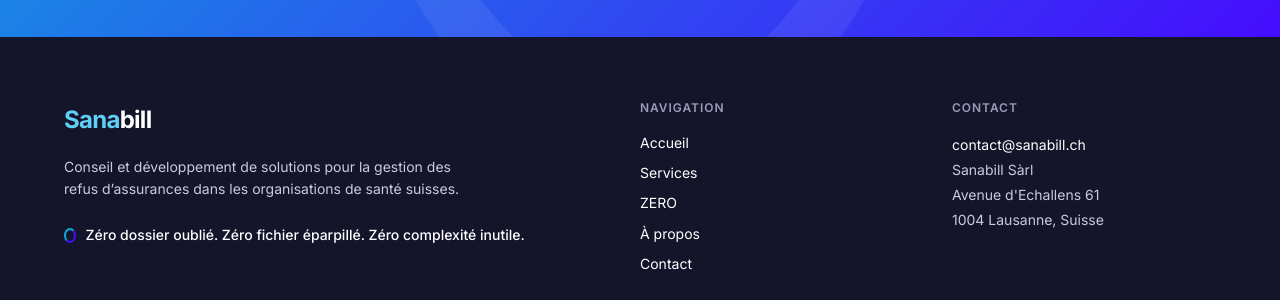
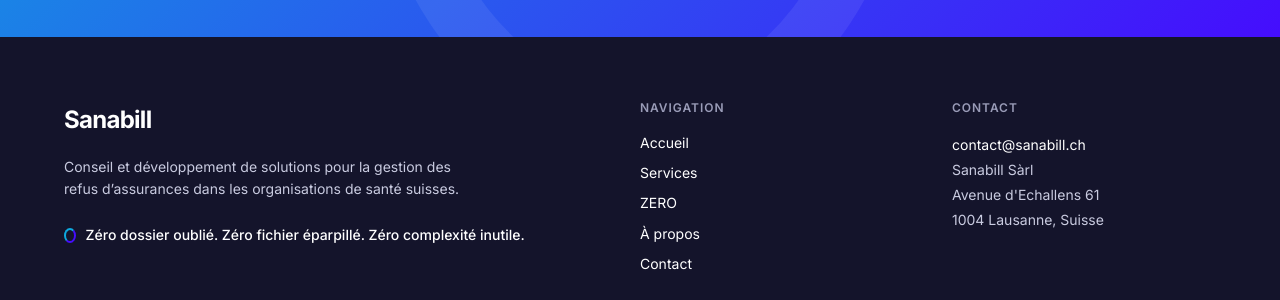
Before and after one commit to loicJubin/sanabill, a Jekyll site: the page built from fr/services.html, in a window 1280 px wide and 1400 px high, scrolled down 3402 px. Shown: the part 1005-1305 px from the top of the window. Built offline with Jekyll 4.4.1, drawn with Linux system fonts in a browser that asks for light colours.

Commit message:
style: Left-to-right reveal of Déroulement and white footer logo
- Services, Déroulement: steps (with their footprints) fade in from
  left to right, 0.3s apart, when the section scrolls into view
- Footer logo in plain white (the violet "bill" would only reach 2.3:1
  on the navy background)

```diff
--- a/_includes/footer.html
+++ b/_includes/footer.html
@@ -3,7 +3,7 @@
 <footer class="footer">
   <div class="container footer__grid">
     <div class="footer__brand">
-      <a href="{{ '/' | relative_url }}" class="logo logo--light" aria-label="Sanabill, accueil">
+      <a href="{{ '/' | relative_url }}" class="logo logo--white" aria-label="Sanabill, accueil">
         <span class="logo__primary">Sana</span><span class="logo__secondary">bill</span>
       </a>
       <p class="footer__tagline">{{ footer.tagline }}</p>
--- a/_includes/services.html
+++ b/_includes/services.html
@@ -42,7 +42,7 @@
 <section class="section section--muted">
   <div class="container">
     {% include section-head.html eyebrow=text.process.eyebrow title=text.process.title %}
-    <ol class="steps steps--path">
+    <ol class="steps steps--path" data-reveal>
       {% for step in text.process.steps %}
         <li class="steps__item">
           <span class="steps__number" aria-hidden="true">0{{ forloop.index }}</span>
--- a/_sass/components/_header.scss
+++ b/_sass/components/_header.scss
@@ -125,11 +125,9 @@
     color: $bill-blue;
   }
 
-  &--light .logo__primary {
-    color: #5fcff5;
-  }
-
-  &--light .logo__secondary {
+  // Footer (dark background): both parts in white
+  &--white .logo__primary,
+  &--white .logo__secondary {
     color: $white;
   }
 }
--- a/_sass/components/_steps.scss
+++ b/_sass/components/_steps.scss
@@ -154,3 +154,20 @@
     }
   }
 }
+
+// Déroulement: steps (with their footprints) fade in from left to right,
+// one after another. Overrides the vertical reveal of .steps.
+.steps--path.is-reveal-ready .steps__item {
+  transform: translateX(-24px);
+  transition: opacity 0.6s ease, transform 0.6s ease;
+}
+
+.steps--path.is-reveal-ready.is-revealed .steps__item {
+  transform: none;
+
+  @for $i from 2 through 4 {
+    &:nth-child(#{$i}) {
+      transition-delay: #{($i - 1) * 0.3}s;
+    }
+  }
+}
```
